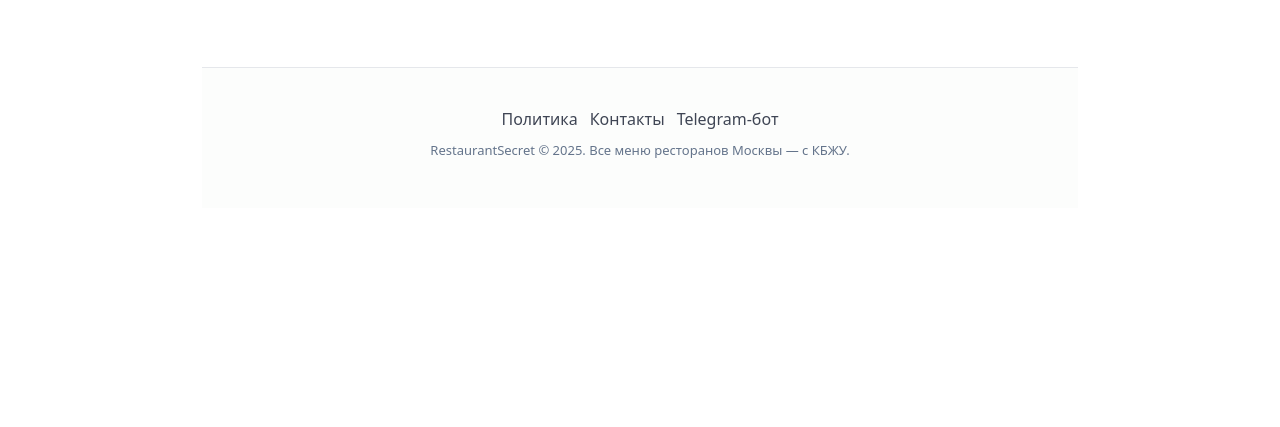
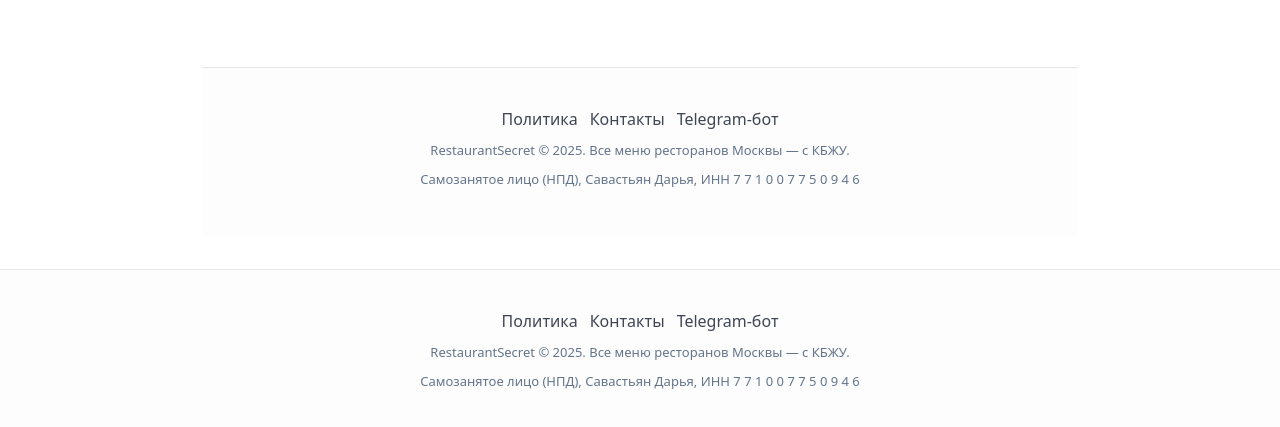
Before and after one commit to dsavastyan/restaurantsecret-web, a React (Vite) app: page / in a window 1280 px wide. Shown: the part 1001-1428 px from the top of the page. Before the commit the page ends 1221 px from the top, so only its background shows below. Built offline with nearby package versions, Linux system fonts and the light colour scheme; no server answers.

Commit message:
Add global footer legal notice

```diff
--- a/src/app/AppShell.jsx
+++ b/src/app/AppShell.jsx
@@ -6,6 +6,7 @@ import { Outlet, useLocation } from 'react-router-dom'
 import NavBar from '@/components/NavBar'
 import SearchInput from '@/components/SearchInput'
 import DishCardModal from '@/components/DishCardModal'
+import Footer from '@/components/Footer.jsx'
 import Paywall from '../components/Paywall.jsx'
 import { API_BASE } from '@/config/api'
 
@@ -208,6 +209,7 @@ export default function AppShell() {
           </div>
         </PaywallPortal>
       )}
+      <Footer />
     </div>
   )
 }
--- /dev/null
+++ b/src/components/Footer.jsx
@@ -0,0 +1,32 @@
+import React from 'react'
+import { Link } from 'react-router-dom'
+
+export default function Footer() {
+  return (
+    <footer className="site-footer" role="contentinfo">
+      <div className="container site-footer__inner">
+        <nav className="site-footer__nav" aria-label="Нижняя навигация">
+          <Link to="/legal" className="site-footer__link">
+            Политика
+          </Link>
+          <Link to="/contact" className="site-footer__link">
+            Контакты
+          </Link>
+          <a
+            href="https://t.me/restaurantsecret"
+            className="site-footer__link"
+            target="_blank"
+            rel="noreferrer"
+          >
+            Telegram-бот
+          </a>
+        </nav>
+
+        <div className="site-footer__copy">RestaurantSecret © 2025. Все меню ресторанов Москвы — с КБЖУ.</div>
+        <div className="site-footer__legal">
+          Самозанятое лицо (НПД), Савастьян Дарья, ИНН 7 7 1 0 0 7 7 5 0 9 4 6
+        </div>
+      </div>
+    </footer>
+  )
+}
--- a/src/pages/Landing.jsx
+++ b/src/pages/Landing.jsx
@@ -11,6 +11,7 @@ import { useEffect, useMemo, useRef, useState } from 'react'
 import { Link } from 'react-router-dom'
 
 import SearchInput from '@/components/SearchInput'
+import Footer from '@/components/Footer.jsx'
 import { API_BASE } from '@/config/api'
 import { postSuggest } from '@/lib/api'
 import { toast } from '@/lib/toast'
@@ -333,22 +334,6 @@ function SuggestPopover({ onClose }) {
   )
 }
 
-// Simple footer with legal links and contact info.
-function Footer() {
-  return (
-    <footer className="footer" role="contentinfo">
-      <div className="container footer__inner">
-          <nav className="footer__nav" aria-label="Нижняя навигация">
-            <Link to="/legal" className="footer__link">Политика</Link>
-            <Link to="/contact" className="footer__link">Контакты</Link>
-            <a href="https://t.me/restaurantsecret" className="footer__link" target="_blank" rel="noreferrer">Telegram-бот</a>
-          </nav>
-        <div className="footer__copy">RestaurantSecret © 2025. Все меню ресторанов Москвы — с КБЖУ.</div>
-      </div>
-    </footer>
-  )
-}
-
 // Create two-character initials from the restaurant name to display in the
 // circular badge.
 function getInitials(name) {
@@ -422,14 +407,6 @@ const styles = `
 .suggest__form { display: grid; grid-template-columns: 1fr auto; gap: 8px; }
 .input { padding: 12px 14px; border: 1px solid var(--line); border-radius: 12px; }
 
-/* Footer */
-.footer { padding: 28px 0 36px; border-top: 1px solid var(--line); background: #fcfdfc; margin-top: 20px; }
-.footer__inner { display: flex; flex-direction: column; gap: 10px; align-items: center; }
-.footer__nav { display: flex; gap: 12px; }
-.footer__link { color: #0f172a; opacity: .8; text-decoration: none; }
-.footer__link:hover { opacity: 1; text-decoration: underline; }
-.footer__copy { color: var(--muted); font-size: 13px; }
-
 /* Buttons */
 .btn { --btn-bg: var(--brand); --btn-fg: #fff; appearance: none; border: none; border-radius: 12px; padding: 12px 16px; cursor: pointer; font-weight: 600; }
 .btn--primary { background: var(--btn-bg); color: var(--btn-fg); }
--- a/src/styles.css
+++ b/src/styles.css
@@ -2047,3 +2047,45 @@ body.tg-dark .login__alert {
     text-align: center;
   }
 }
+
+/* Footer */
+.site-footer {
+  padding: 28px 0 36px;
+  border-top: 1px solid var(--line);
+  background: #fcfdfc;
+  margin-top: 20px;
+}
+
+.site-footer__inner {
+  display: flex;
+  flex-direction: column;
+  gap: 10px;
+  align-items: center;
+}
+
+.site-footer__nav {
+  display: flex;
+  gap: 12px;
+}
+
+.site-footer__link {
+  color: #0f172a;
+  opacity: 0.8;
+  text-decoration: none;
+}
+
+.site-footer__link:hover {
+  opacity: 1;
+  text-decoration: underline;
+}
+
+.site-footer__copy {
+  color: var(--muted);
+  font-size: 13px;
+}
+
+.site-footer__legal {
+  color: var(--muted);
+  font-size: 13px;
+  text-align: center;
+}
```
